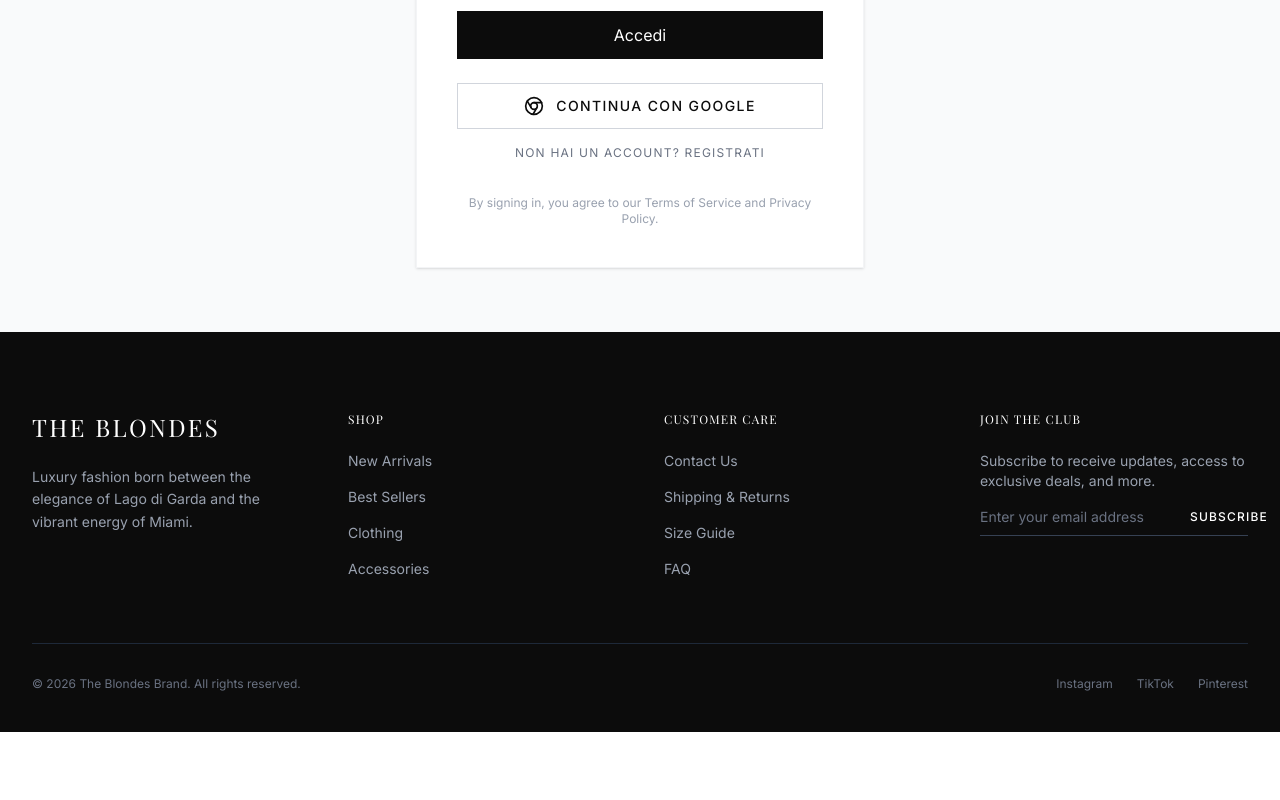
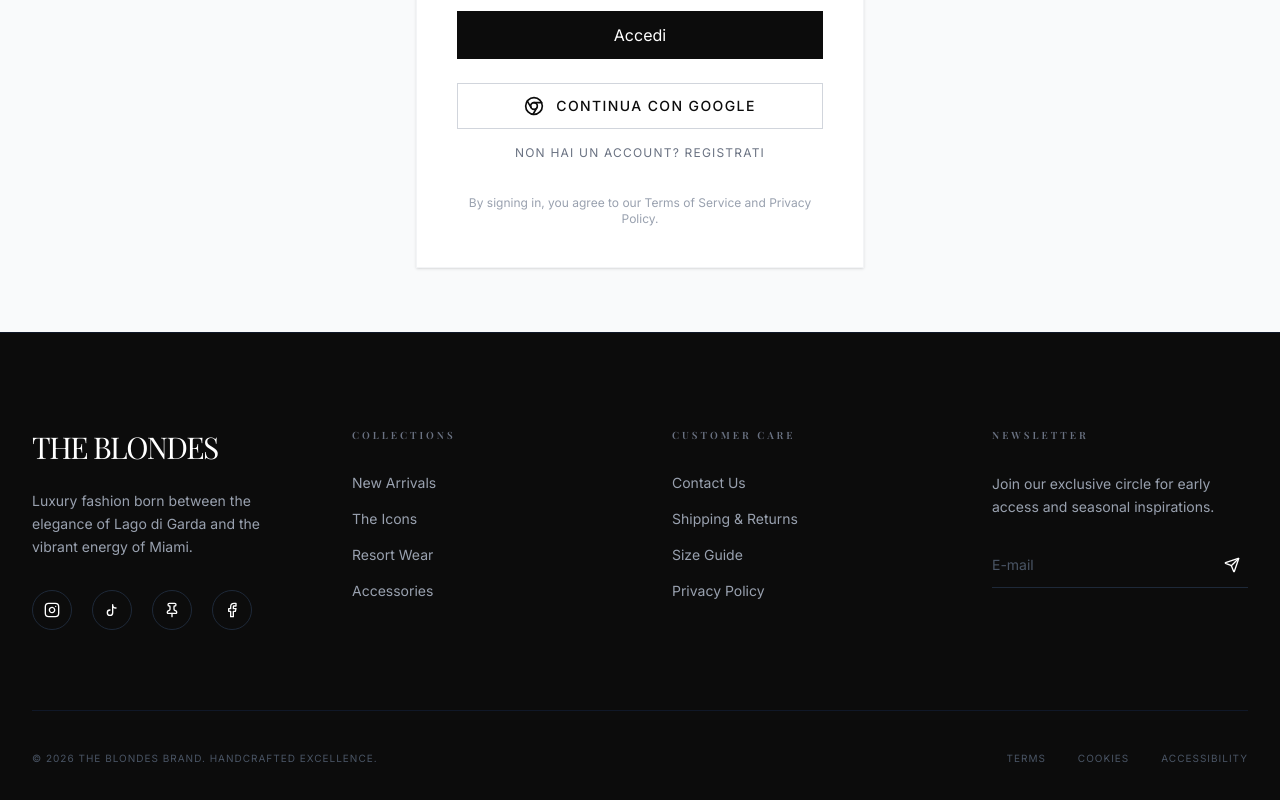
Before and after one commit to peewe75/Jade, a React (Vite) app: page /login in a window 1280 px wide. Shown: the part 428-1228 px from the top of the page. Before the commit the page ends 1160 px from the top, so only its background shows below. Built offline with nearby package versions, Linux system fonts and the light colour scheme; no server answers; a web font is replaced by a local one.

Commit message:
fix: Stable Flux-Schnell single model request with correct message format

```diff
--- a/src/App.tsx
+++ b/src/App.tsx
@@ -8,6 +8,7 @@
 import Navbar from './components/Navbar';
 import Footer from './components/Footer';
 import ScrollToTop from './components/ScrollToTop';
+import SocialBar from './components/SocialBar';
 import Home from './pages/Home';
 import Product from './pages/Product';
 import About from './pages/About';
@@ -24,6 +25,7 @@
         <ScrollToTop />
         <div className="min-h-screen flex flex-col">
           <Navbar />
+          <SocialBar />
           <Routes>
             <Route path="/" element={<Home />} />
             <Route path="/shop" element={<Shop />} />
--- a/src/api.server.ts
+++ b/src/api.server.ts
@@ -118,12 +118,13 @@
     // Passiamo un array "models" in modo che sia OpenRouter (server-side) a fare il fallback
     // se il primo modello fallisce o è sovraccarico. Così risparmiamo secondi preziosi!
     const modelsList = [
-      "black-forest-labs/flux.2-klein-4b",
-      "black-forest-labs/flux.2-pro"
+      "black-forest-labs/flux-schnell",
+      "black-forest-labs/flux-dev",
+      "google/gemini-2.0-flash-001" // High-speed fallback
     ];
 
     try {
-      console.log(`Attempting image generation via OpenRouter Native Fallback: ${modelsList.join(', ')}`);
+      console.log(`Attempting image generation via OpenRouter: ${modelsList[0]}`);
 
       const response = await fetch("https://openrouter.ai/api/v1/chat/completions", {
         method: "POST",
@@ -134,12 +135,17 @@
           "X-Title": "The Blondes CRM",
         },
         body: JSON.stringify({
-          models: modelsList, // NATIVE FALLBACK: OpenRouter handles the queue
-          messages: [{ role: "user", content: imagenPrompt }],
+          model: "black-forest-labs/flux-schnell",
+          messages: [
+            {
+              role: "user",
+              content: [
+                { type: "text", text: imagenPrompt }
+              ]
+            }
+          ],
           modalities: ["image"]
         }),
-        // Diamo il timer massimo per restare entro il kill switch dei 30s di Netlify.
-        // Se arriva a 28s, forziamo uno stop pulito così non dà "Sandbox.Timedout" ma dà errore 500 elegante.
         signal: AbortSignal.timeout(28000)
       });
 
--- a/src/components/Footer.tsx
+++ b/src/components/Footer.tsx
@@ -1,6 +1,7 @@
 import { useState, type FormEvent } from 'react';
 import { collection, addDoc, serverTimestamp } from 'firebase/firestore';
 import { db } from '../firebase';
+import { Instagram, Facebook, Twitter, Pin, Send } from 'lucide-react';
 
 export default function Footer() {
   const [email, setEmail] = useState('');
@@ -26,81 +27,120 @@
   };
 
   return (
-    <footer className="bg-brand-black text-white pt-20 pb-10 px-4 sm:px-6 lg:px-8">
-      <div className="max-w-7xl mx-auto grid grid-cols-1 md:grid-cols-2 lg:grid-cols-4 gap-12 mb-16">
+    <footer className="bg-brand-black text-white pt-24 pb-12 px-4 sm:px-6 lg:px-8 border-t border-gray-900">
+      <div className="max-w-7xl mx-auto">
+        <div className="grid grid-cols-1 md:grid-cols-2 lg:grid-cols-4 gap-16 mb-20">
 
           {/* Brand Info */}
-        <div className="lg:col-span-1">
-          <h3 className="font-serif text-2xl tracking-widest uppercase mb-6">The Blondes</h3>
-          <p className="text-gray-400 text-sm leading-relaxed mb-6">
+          <div className="lg:col-span-1 space-y-8">
+            <div>
+              <h3 className="font-serif text-3xl tracking-tighter uppercase mb-6">The Blondes</h3>
+              <p className="text-gray-400 text-sm leading-relaxed max-w-xs">
                 Luxury fashion born between the elegance of Lago di Garda and the vibrant energy of Miami.
               </p>
+            </div>
+            {/* Social Links - Elegant Icons */}
+            <div className="flex space-x-5">
+              <a
+                href="https://instagram.com/theblondesconcept"
+                target="_blank"
+                rel="noopener noreferrer"
+                className="w-10 h-10 rounded-full border border-gray-800 flex items-center justify-center hover:bg-white hover:text-brand-black transition-all duration-300"
+                aria-label="Instagram"
+              >
+                <Instagram className="w-4 h-4" />
+              </a>
+              <a
+                href="#"
+                className="w-10 h-10 rounded-full border border-gray-800 flex items-center justify-center hover:bg-white hover:text-brand-black transition-all duration-300"
+                aria-label="TikTok"
+              >
+                <svg viewBox="0 0 24 24" fill="none" stroke="currentColor" strokeWidth="2" strokeLinecap="round" strokeLinejoin="round" className="w-4 h-4">
+                  <path d="M9 12a4 4 0 1 0 4 4V4a5 5 0 0 0 5 5" />
+                </svg>
+              </a>
+              <a
+                href="#"
+                className="w-10 h-10 rounded-full border border-gray-800 flex items-center justify-center hover:bg-white hover:text-brand-black transition-all duration-300"
+                aria-label="Pinterest"
+              >
+                <Pin className="w-4 h-4" />
+              </a>
+              <a
+                href="https://facebook.com/theblondesconcept"
+                target="_blank"
+                rel="noopener noreferrer"
+                className="w-10 h-10 rounded-full border border-gray-800 flex items-center justify-center hover:bg-white hover:text-brand-black transition-all duration-300"
+                aria-label="Facebook"
+              >
+                <Facebook className="w-4 h-4" />
+              </a>
+            </div>
           </div>
 
           {/* Links */}
           <div>
-          <h4 className="text-xs uppercase tracking-widest font-medium mb-6">Shop</h4>
+            <h4 className="text-[10px] uppercase tracking-[0.3em] font-bold text-gray-500 mb-8">Collections</h4>
             <ul className="space-y-4 text-sm text-gray-400">
-            <li><a href="#" className="hover:text-white transition-colors">New Arrivals</a></li>
-            <li><a href="#" className="hover:text-white transition-colors">Best Sellers</a></li>
-            <li><a href="#" className="hover:text-white transition-colors">Clothing</a></li>
-            <li><a href="#" className="hover:text-white transition-colors">Accessories</a></li>
+              <li><a href="/shop" className="hover:text-white transition-colors">New Arrivals</a></li>
+              <li><a href="/shop" className="hover:text-white transition-colors">The Icons</a></li>
+              <li><a href="/shop" className="hover:text-white transition-colors">Resort Wear</a></li>
+              <li><a href="/shop" className="hover:text-white transition-colors">Accessories</a></li>
             </ul>
           </div>
 
           {/* Help */}
           <div>
-          <h4 className="text-xs uppercase tracking-widest font-medium mb-6">Customer Care</h4>
+            <h4 className="text-[10px] uppercase tracking-[0.3em] font-bold text-gray-500 mb-8">Customer Care</h4>
             <ul className="space-y-4 text-sm text-gray-400">
               <li><a href="#" className="hover:text-white transition-colors">Contact Us</a></li>
               <li><a href="#" className="hover:text-white transition-colors">Shipping & Returns</a></li>
               <li><a href="#" className="hover:text-white transition-colors">Size Guide</a></li>
-            <li><a href="#" className="hover:text-white transition-colors">FAQ</a></li>
+              <li><a href="#" className="hover:text-white transition-colors">Privacy Policy</a></li>
             </ul>
           </div>
 
           {/* Newsletter */}
-        <div>
-          <h4 className="text-xs uppercase tracking-widest font-medium mb-6">Join The Club</h4>
+          <div className="lg:col-span-1">
+            <h4 className="text-[10px] uppercase tracking-[0.3em] font-bold text-gray-500 mb-8">Newsletter</h4>
+            <div className="space-y-6">
+              <p className="text-gray-400 text-sm leading-relaxed">
+                Join our exclusive circle for early access and seasonal inspirations.
+              </p>
               {isSubscribed ? (
-            <div className="bg-white/10 p-4 border border-gray-700">
-              <p className="text-white text-sm font-medium uppercase tracking-widest mb-1">Welcome to the club!</p>
-              <p className="text-gray-400 text-xs">You'll receive our next update soon.</p>
+                <div className="bg-white/5 p-6 border border-white/10 rounded-sm">
+                  <p className="text-white text-sm font-medium uppercase tracking-widest mb-1">Success</p>
+                  <p className="text-gray-400 text-xs">You are now part of our community.</p>
                 </div>
               ) : (
-            <>
-              <p className="text-gray-400 text-sm mb-4">
-                Subscribe to receive updates, access to exclusive deals, and more.
-              </p>
-              <form onSubmit={handleSubscribe} className="flex flex-col space-y-2">
-                <div className="flex border-b border-gray-700 pb-2">
+                <form onSubmit={handleSubscribe} className="relative">
                   <input
                     type="email"
                     value={email}
                     onChange={(e) => setEmail(e.target.value)}
-                    placeholder="Enter your email address"
+                    placeholder="E-mail"
                     required
-                    className="bg-transparent border-none outline-none text-sm flex-1 text-white placeholder-gray-500"
+                    className="w-full bg-transparent border-b border-gray-800 py-3 pr-10 outline-none text-sm text-white placeholder-gray-600 focus:border-white transition-colors"
                   />
-                  <button type="submit" className="text-xs uppercase tracking-widest font-medium hover:text-gray-300 transition-colors">
-                    Subscribe
+                  <button type="submit" className="absolute right-0 top-1/2 -translate-y-1/2 p-2 hover:text-gray-300 transition-colors">
+                    <Send className="w-4 h-4" />
                   </button>
+                  {error && <p className="text-red-400 text-[10px] mt-2 font-medium">{error}</p>}
+                </form>
+              )}
             </div>
-                {error && <p className="text-red-400 text-xs mt-1">{error}</p>}
-              </form>
-            </>
-          )}
           </div>
 
         </div>
 
         {/* Bottom */}
-      <div className="max-w-7xl mx-auto border-t border-gray-800 pt-8 flex flex-col md:flex-row justify-between items-center text-xs text-gray-500">
-        <p>&copy; {new Date().getFullYear()} The Blondes Brand. All rights reserved.</p>
-        <div className="flex space-x-6 mt-4 md:mt-0">
-          <a href="#" className="hover:text-white transition-colors">Instagram</a>
-          <a href="#" className="hover:text-white transition-colors">TikTok</a>
-          <a href="#" className="hover:text-white transition-colors">Pinterest</a>
+        <div className="border-t border-gray-900 pt-10 flex flex-col md:flex-row justify-between items-center text-[10px] text-gray-600 uppercase tracking-widest">
+          <p>&copy; {new Date().getFullYear()} The Blondes Brand. Handcrafted Excellence.</p>
+          <div className="flex space-x-8 mt-6 md:mt-0">
+            <span className="hover:text-white transition-colors cursor-pointer">Terms</span>
+            <span className="hover:text-white transition-colors cursor-pointer">Cookies</span>
+            <span className="hover:text-white transition-colors cursor-pointer">Accessibility</span>
+          </div>
         </div>
       </div>
     </footer>
```
Lines whose indentation alone changed are shown as unchanged.
